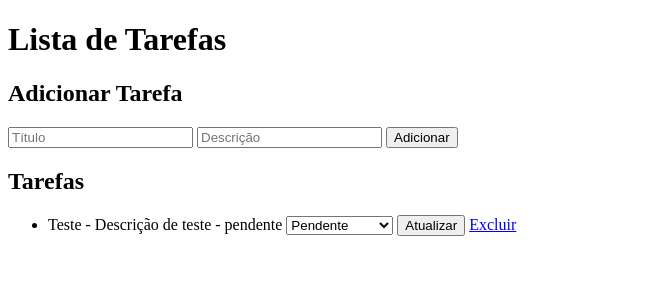
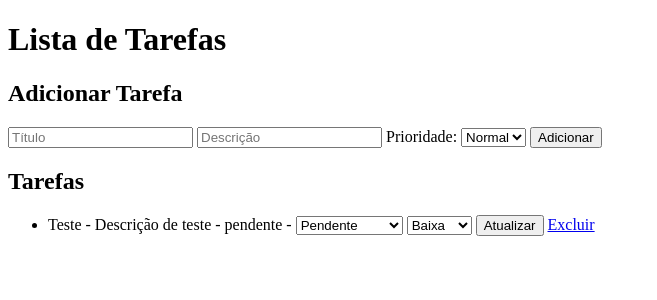
Before and after one commit to Emylssa/TaskFlow-System, a Flask app: page / in a window 1280 px wide. Shown: the top 300 px of the page, without its empty margins (0-657 px from the left). Run offline with Flask 3, Linux system fonts and the light colour scheme; data comes from the database, SQL or seed files in the repository.

Commit message:
feat: adiciona campo priority e atualiza index.html para CRUD completo

```diff
--- a/app.py
+++ b/app.py
@@ -15,7 +15,8 @@ def init_db():
             id INTEGER PRIMARY KEY AUTOINCREMENT,
             title TEXT NOT NULL,
             description TEXT,
-            status TEXT DEFAULT 'Pendente'
+            status TEXT DEFAULT 'Pendente',
+            priority TEXT DEFAULT 'Normal'  -- Nova coluna adicionada
         )
     ''')
     conn.commit()
@@ -38,21 +39,26 @@ def index():
 def add_task():
     title = request.form.get('title')
     description = request.form.get('description')
+    priority = request.form.get('priority', 'Normal')  # Novo campo
     if title:
         conn = sqlite3.connect(db_path)
         cursor = conn.cursor()
-        cursor.execute("INSERT INTO tasks (title, description) VALUES (?, ?)", (title, description))
+        cursor.execute(
+            "INSERT INTO tasks (title, description, priority) VALUES (?, ?, ?)",
+            (title, description, priority)
+        )
         conn.commit()
         conn.close()
     return redirect(url_for('index'))
 
-# Atualizar tarefa (status)
+# Atualizar tarefa (status e prioridade)
 @app.route('/update/<int:task_id>', methods=['POST'])
 def update_task(task_id):
     status = request.form.get('status')
+    priority = request.form.get('priority', 'Normal')  # Novo campo
     conn = sqlite3.connect(db_path)
     cursor = conn.cursor()
-    cursor.execute("UPDATE tasks SET status=? WHERE id=?", (status, task_id))
+    cursor.execute("UPDATE tasks SET status=?, priority=? WHERE id=?", (status, priority, task_id))
     conn.commit()
     conn.close()
     return redirect(url_for('index'))
@@ -67,6 +73,7 @@ def delete_task(task_id):
     conn.close()
     return redirect(url_for('index'))
 
+# -------------------- INÍCIO DO FLASK --------------------
 if __name__ == '__main__':
-    init_db()
+    init_db()       # Cria tabela se não existir
     app.run(debug=True)
--- a/templates/index.html
+++ b/templates/index.html
@@ -11,6 +11,12 @@
     <form action="/add" method="POST">
         <input type="text" name="title" placeholder="Título" required>
         <input type="text" name="description" placeholder="Descrição">
+        <label for="priority">Prioridade:</label>
+        <select name="priority" id="priority">
+            <option value="Baixa">Baixa</option>
+            <option value="Normal" selected>Normal</option>
+            <option value="Alta">Alta</option>
+        </select>
         <button type="submit">Adicionar</button>
     </form>
 
@@ -19,12 +25,17 @@
         <ul>
         {% for task in tasks %}
             <li>
-                {{ task[1] }} - {{ task[2] }} - {{ task[3] }}
+                {{ task[1] }} - {{ task[2] }} - {{ task[3] }} - {{ task[4] }}
                 <form action="/update/{{ task[0] }}" method="POST" style="display:inline;">
                     <select name="status">
                         <option value="Pendente" {% if task[3]=='Pendente' %}selected{% endif %}>Pendente</option>
                         <option value="Em Progresso" {% if task[3]=='Em Progresso' %}selected{% endif %}>Em Progresso</option>
                         <option value="Concluída" {% if task[3]=='Concluída' %}selected{% endif %}>Concluída</option>
+                    </select>
+                    <select name="priority">
+                        <option value="Baixa" {% if task[4]=='Baixa' %}selected{% endif %}>Baixa</option>
+                        <option value="Normal" {% if task[4]=='Normal' %}selected{% endif %}>Normal</option>
+                        <option value="Alta" {% if task[4]=='Alta' %}selected{% endif %}>Alta</option>
                     </select>
                     <button type="submit">Atualizar</button>
                 </form>
```
